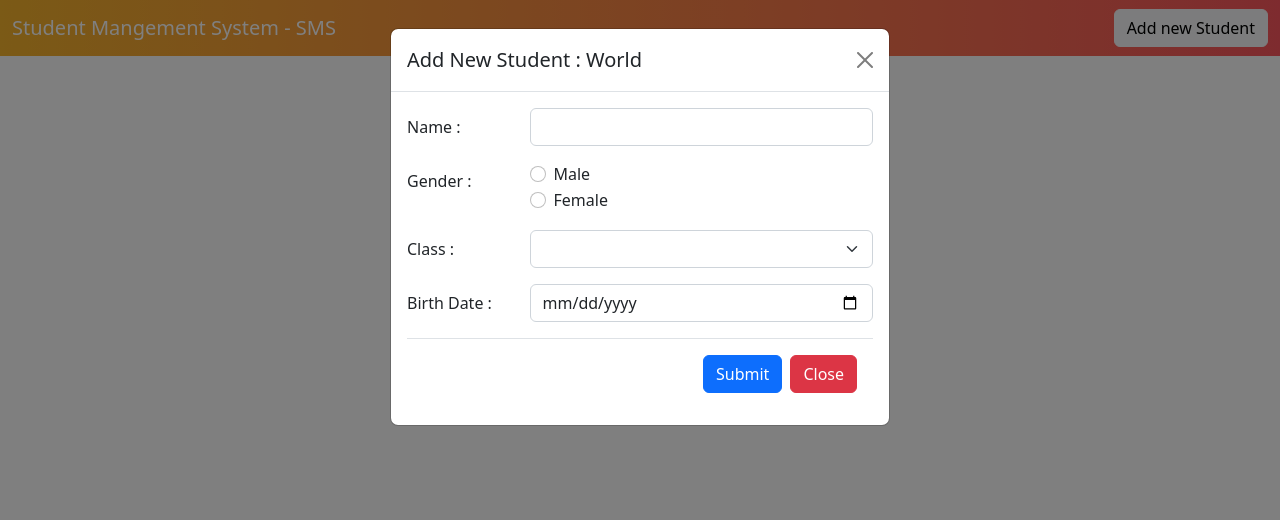
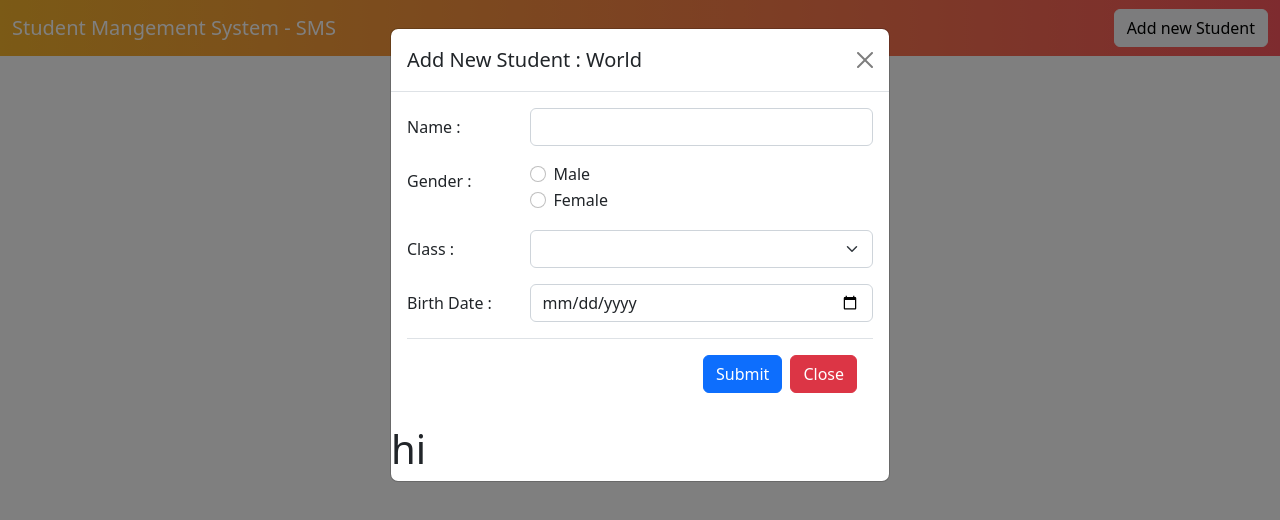
Before and after one commit to tejas-kasare/angular-CRUD-SMS, an Angular app: page / in a window 1280 px wide. Both pictures are taken after a click on the button "Add new Student". Shown: the top 520 px of the page. Built offline with nearby package versions, Linux system fonts and the light colour scheme.

Commit message:
form edit

```diff
--- a/src/app/add-dialog/add-dialog.component.html
+++ b/src/app/add-dialog/add-dialog.component.html
@@ -52,3 +52,4 @@
 
        </form>
       </div>
+      <h1>hi</h1>
```
